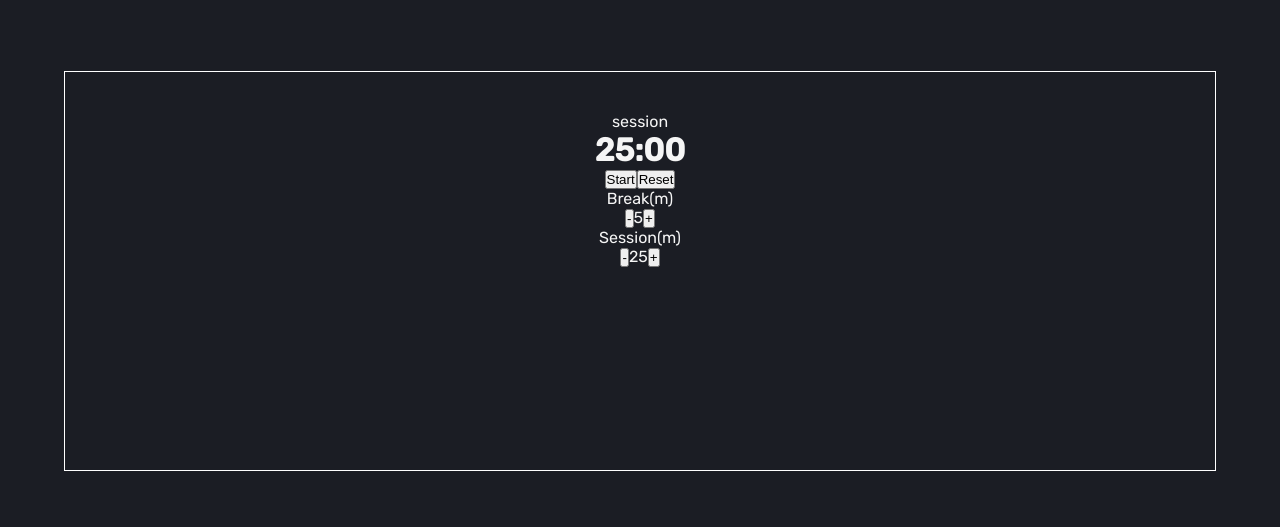
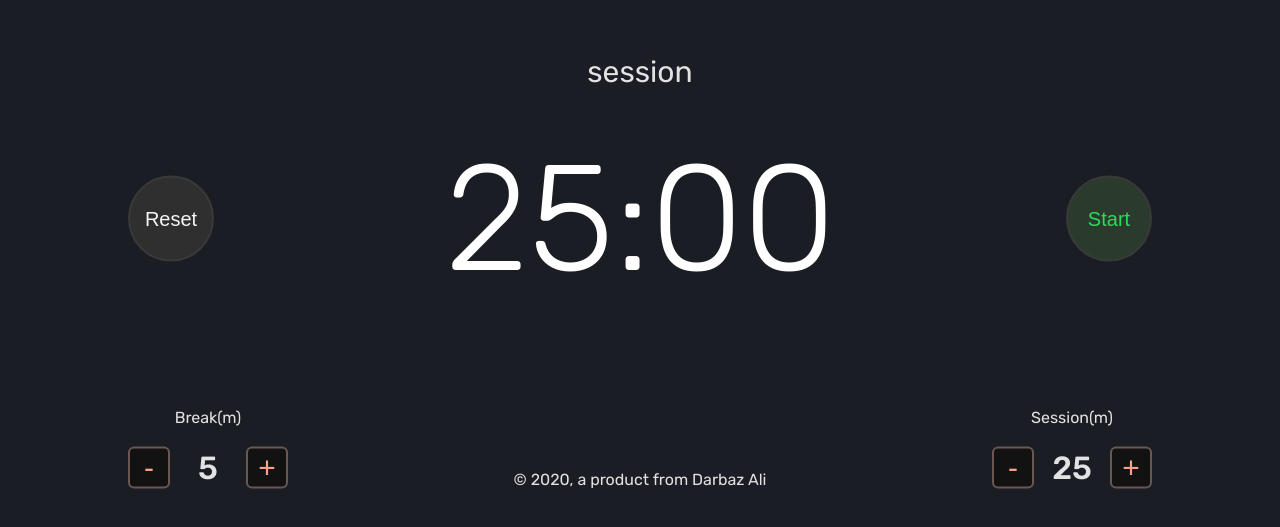
Before and after one commit to darbazali/pomodoro-clock, a React (Vite) app: page / in a window 1280 px wide. Shown: the part 129-656 px from the top of the page. Built offline with nearby package versions, Linux system fonts and the light colour scheme.

Commit message:
add styles

```diff
--- a/src/App.js
+++ b/src/App.js
@@ -7,7 +7,6 @@ import { render } from "react-dom";
 // import Timer from "./components/Timer";
 // import Audio from "./components/Audio";
 
-
 const BreakController = ({ breakDEC, breakINC, _break }) => {
   return (
     <div id="break-label">
@@ -16,18 +15,17 @@ const BreakController = ({ breakDEC, breakINC, _break }) => {
       </div>
 
       <div className="controls">
-        <button id="break-decrement" onClick={breakDEC}>
+        <button id="break-decrement" onClick={breakDEC} className="btn">
           -
         </button>
         <span id="break-length">{_break}</span>
-        <button id="break-increment" onClick={breakINC}>
+        <button id="break-increment" onClick={breakINC} className="btn">
           +
         </button>
       </div>
     </div>
   );
 };
-
 
 const SessionController = ({ session, sessionINC, sessionDEC }) => {
   return (
@@ -37,11 +35,11 @@ const SessionController = ({ session, sessionINC, sessionDEC }) => {
       </div>
 
       <div className="controls">
-        <button id="session-decrement" onClick={sessionDEC}>
+        <button id="session-decrement" onClick={sessionDEC} className="btn">
           -
         </button>
         <span id="session-length">{session}</span>
-        <button id="session-increment" onClick={sessionINC}>
+        <button id="session-increment" onClick={sessionINC} className="btn">
           +
         </button>
       </div>
@@ -59,7 +57,6 @@ const Audio = ({ audio }) => {
     />
   );
 };
-
 
 const App = () => {
   /*====================================
@@ -80,35 +77,28 @@ const App = () => {
   const audio = useRef();
   const interval = useRef();
 
-
-
-
-
-
-
   /*====================================
       useEFECT
   =====================================*/
   useEffect(() => {
-    if ( isRunning ) {
-      if ( status == 'session' &&  time <= 0 ) {
+    if (isRunning) {
+      if (status == "session" && time <= 0) {
         // if session time done?
         // start the break time
         // play the buzzer
         audio.current.play();
-        setStatus('break')
+        setStatus("break");
         setTime(breakTime * 60);
       }
 
-      if (status == 'break' && time <= 0) {
+      if (status == "break" && time <= 0) {
         setIsRunning(false);
         audio.current.play();
-        setStatus('session')
-        setTime(session * 60)
+        setStatus("session");
+        setTime(session * 60);
         reset();
       }
     }
-
   }, [time]);
 
   /*====================================
@@ -116,7 +106,7 @@ const App = () => {
   =====================================*/
   const tick = () => {
     interval.current = setInterval(() => {
-      setTime( time => time - 1)
+      setTime((time) => time - 1);
     }, 1000);
   };
 
@@ -141,8 +131,6 @@ const App = () => {
     audio.current.currentTime = 0;
   };
 
-
-
   /*====================================
     DEFINE HANDLERS
   =====================================*/
@@ -150,7 +138,7 @@ const App = () => {
     if (isRunning === false) {
       if (session < 60) {
         setSession(session + 1);
-        setTime( (session + 1) * 60 )
+        setTime((session + 1) * 60);
       }
     }
   };
@@ -159,7 +147,7 @@ const App = () => {
     if (isRunning === false) {
       if (session > 1) {
         setSession(session - 1);
-        setTime((session - 1) * 60)
+        setTime((session - 1) * 60);
       }
     }
   };
@@ -183,37 +171,47 @@ const App = () => {
   const clockify = (duration) => {
     let minutes = Math.floor(duration / 60);
     let seconds = duration - minutes * 60;
-    seconds = seconds < 10 ? '0' + seconds : seconds;
-    minutes = minutes < 10 ? '0' + minutes : minutes;
-    return minutes + ':' + seconds;
+    seconds = seconds < 10 ? "0" + seconds : seconds;
+    minutes = minutes < 10 ? "0" + minutes : minutes;
+    return minutes + ":" + seconds;
   };
 
   return (
     <div>
       <div id="timer-label">
         <p>{status}</p>
+        <div id="display">
+          <button onClick={reset} id="reset" className="round-btn">
+            Reset
+          </button>
+
           <h1 id="time-left">{clockify(time)}</h1>
 
-        <button onClick={isRunning === false ? start : pause} id="start_stop">
+          <button
+            onClick={isRunning === false ? start : pause}
+            id="start_stop"
+            className="round-btn"
+          >
             {isRunning === true ? "Pause" : "Start"}
           </button>
-
-        <button onClick={reset} id="reset">
-          Reset
-        </button>
+        </div>
       </div>
 
+      <div id="controls">
         <BreakController
           breakDEC={breakDEC}
           breakINC={breakINC}
           _break={breakTime}
         />
 
+        <div id="author">© 2020, a product from Darbaz Ali</div>
+
         <SessionController
           sessionDEC={sessionDEC}
           sessionINC={sessionINC}
           session={session}
         />
+      </div>
       <Audio audio={audio} />
     </div>
   );
--- a/src/style.css
+++ b/src/style.css
@@ -14,17 +14,93 @@ body {
 }
 
 #root {
-    width: 90%;
-    height: 50vh;
+    width: 80%;
+    height: auto;
     margin: 0 auto;
     background-color: #1B1D24;
-    padding: 40px;
     text-align: center;
-    color: #F5F5F5;
+    color: #E2E2E2;
+
+
     position: absolute;
     left: 50%;
     top: 50%;
     -webkit-transform: translate(-50%, -50%);
     transform: translate(-50%, -50%);
-    border: 1px solid white;
+    /* border: 1px solid white; */
 }
+
+
+
+#timer-label p  {
+    font-size: 30px;
+}
+#root div#display {
+    display: flex;
+    justify-content: space-between;
+    align-items: center;
+    align-content: center;
+    margin-top: 40px;
+    margin-bottom: 100px;
+}
+
+#root div#display h1 {
+    font-size: 150px;
+    font-weight: 300;
+    color: #fff;
+}
+
+
+.round-btn {
+    font-size: 20px;
+    width: 86px;
+    height: 86px;
+    background: #2a3b2e;
+    border: 2px solid #393939;
+    border-radius: 100%;
+    color: #F5F5F5;
+}
+
+#reset {
+    background: #2f2f2f;
+}
+
+#start_stop {
+    background: #2a3b2e;
+    color: #2ADD5A;
+}
+
+
+#controls {
+    display: flex;
+    justify-content: space-between;
+    align-items: flex-end;
+    align-content: center;
+}
+
+.controls {
+    display: flex;
+    justify-content: space-between;
+    align-items: center;
+    align-content: center;
+    width: 160px;
+}
+
+.controls span {
+    font-size: 32px;
+    font-weight: 500;
+}
+
+.control-name {
+    margin-bottom: 20px;
+}
+
+#controls .btn {
+    width: 42px;
+    height: 42px;
+    border-radius: 6px;
+    background: #121212;
+    border: 2px solid #6a5752;
+    color: #F7A288;
+    font-size: 30px;
+}
```
Lines whose indentation alone changed are shown as unchanged.
